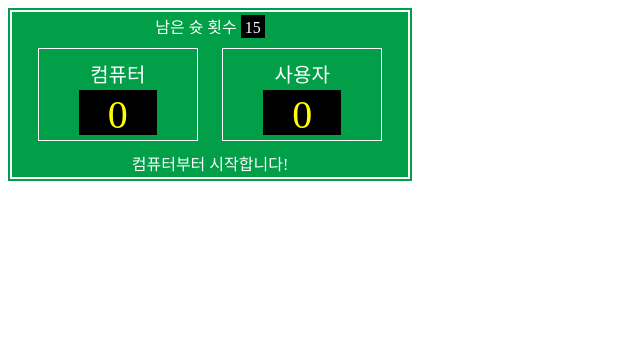
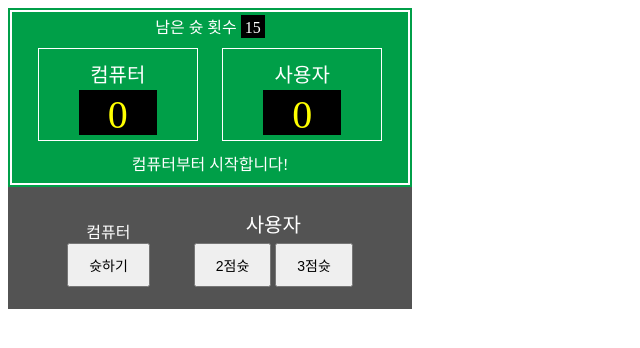
Before and after one commit to woochul-hyun/practice, a plain HTML site: page 190317/190317-basketball.html in a window 1280 px wide. Shown: the whole page, without its empty margins (0-640 px from the left). Drawn offline with Linux system fonts and the light colour scheme.

Commit message:
contral panel

```diff
--- a/190317/190317-basketball.css
+++ b/190317/190317-basketball.css
@@ -43,6 +43,30 @@
     margin-top: 2px;
 }
 
-.text {
+#text {
     height: 30px;
 }
+
+button {
+    padding: 10px 20px;
+    font-size: 14px;
+}
+
+.div-panel {
+    display: inline-block;
+    margin: 10px;
+    padding: 10px;
+}
+
+.div-control-panel {
+    width: 400px;
+    background-color: #535353;
+    text-align: center;
+    padding: 2px;
+    color: #fff;
+}
+
+.div-control-name {
+    font-size: 20px;
+    margin-bottom: 5px;
+}
--- a/190317/190317-basketball.html
+++ b/190317/190317-basketball.html
@@ -30,6 +30,18 @@
                 <div id="text">컴퓨터부터 시작합니다!</div>
             </div>
         </div>
+
+        <div class="div-control-panel">
+            <div id="div-computer" class="div-panel">
+                <div class="div-contral-name">컴퓨터</div>
+                <button>슛하기</button>
+            </div>
+            <div id="div-user" class="div-panel">
+                <div class="div-control-name">사용자</div>
+                <button>2점슛</button>
+                <button>3점슛</button>
+            </div>
+        </div>
         <script src="190317-basketball.js"></script>
     </body>
 </html>
```
